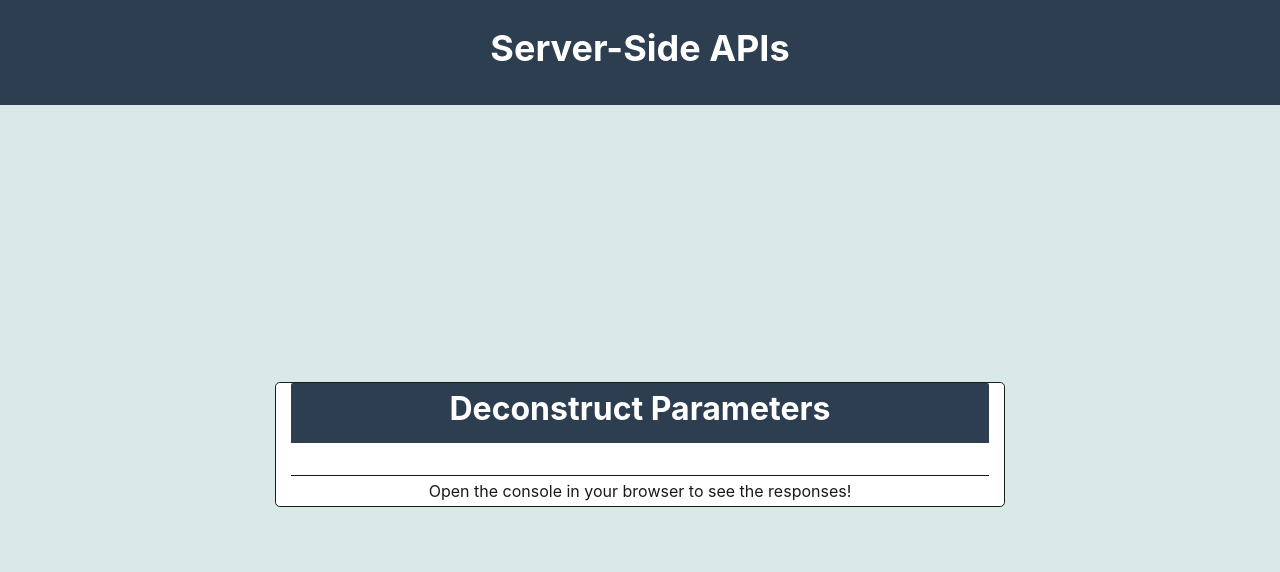
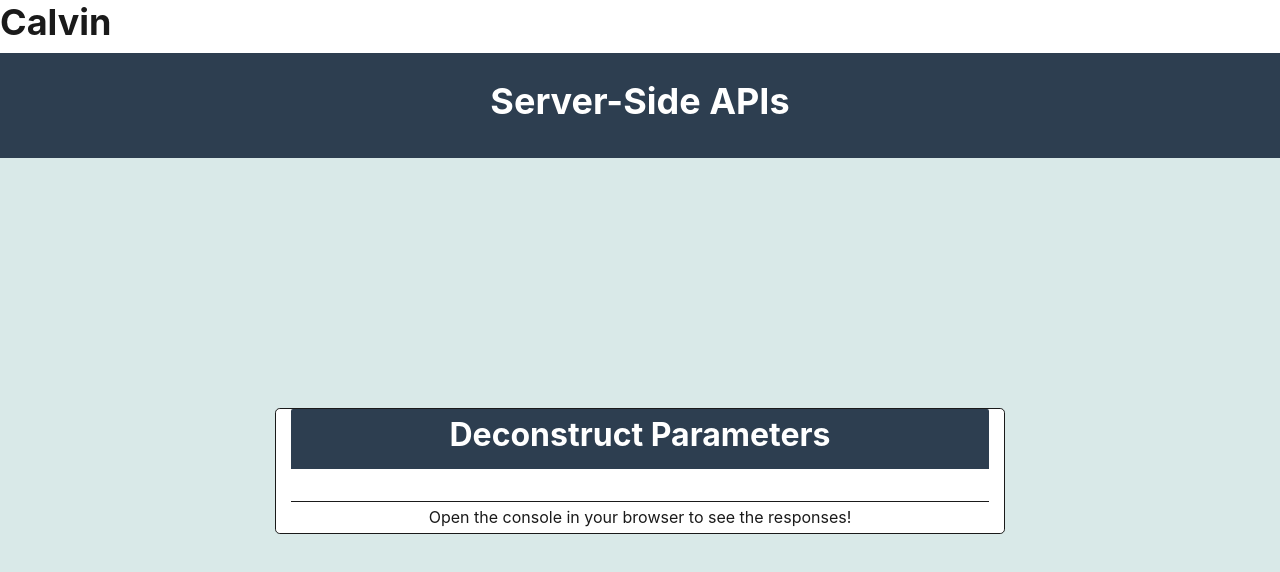
Before and after one commit to amaddatu/p1-penn-starter, a plain HTML site: page index.html in a window 1280 px wide. Drawn offline with nearby package versions, Linux system fonts and the light colour scheme; no server answers.

Commit message:
Added alejandro changes

```diff
--- a/index.html
+++ b/index.html
@@ -13,6 +13,7 @@
     ></script>
   </head>
   <body class="min-100-vh flex-column">
+    <h1 class="alejandro">Calvin</h1>
     <header class="p-5 text-center text-white bg-primary">
       <h1>Server-Side APIs</h1>
     </header>
```
